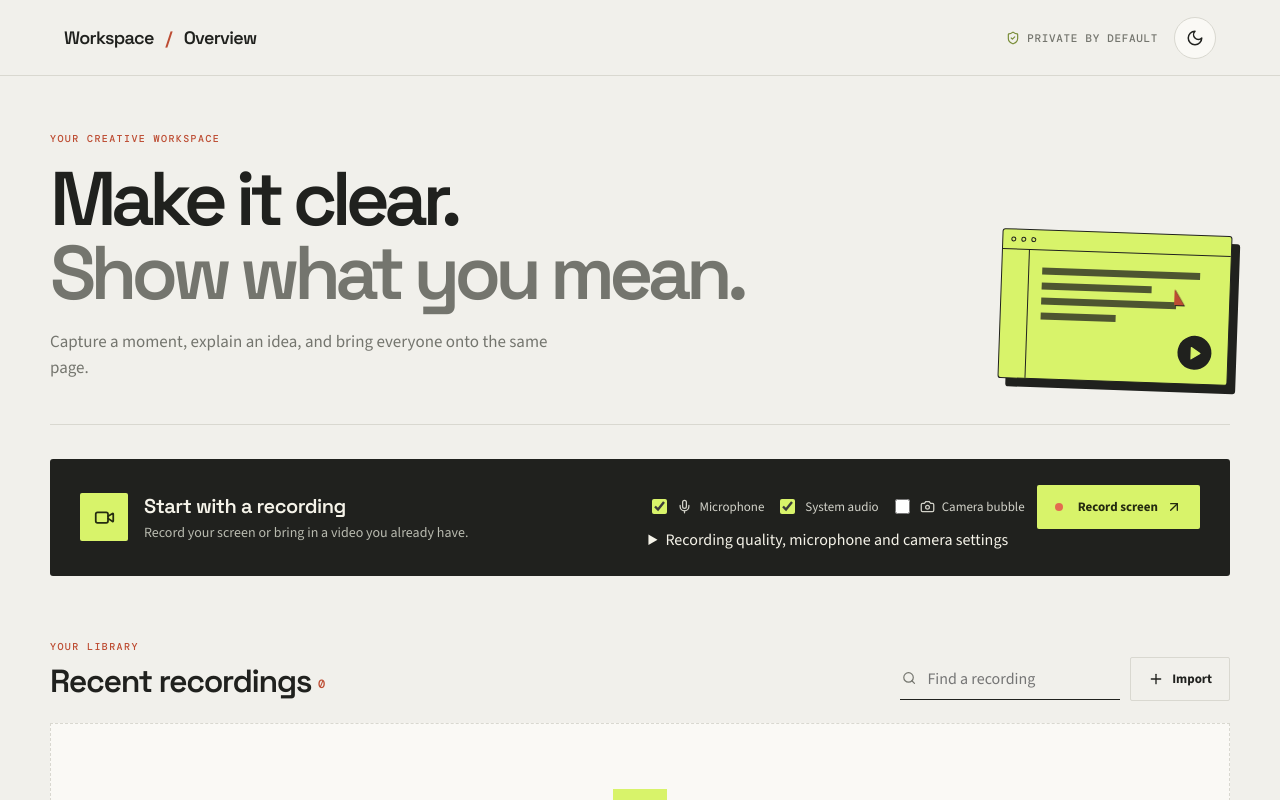
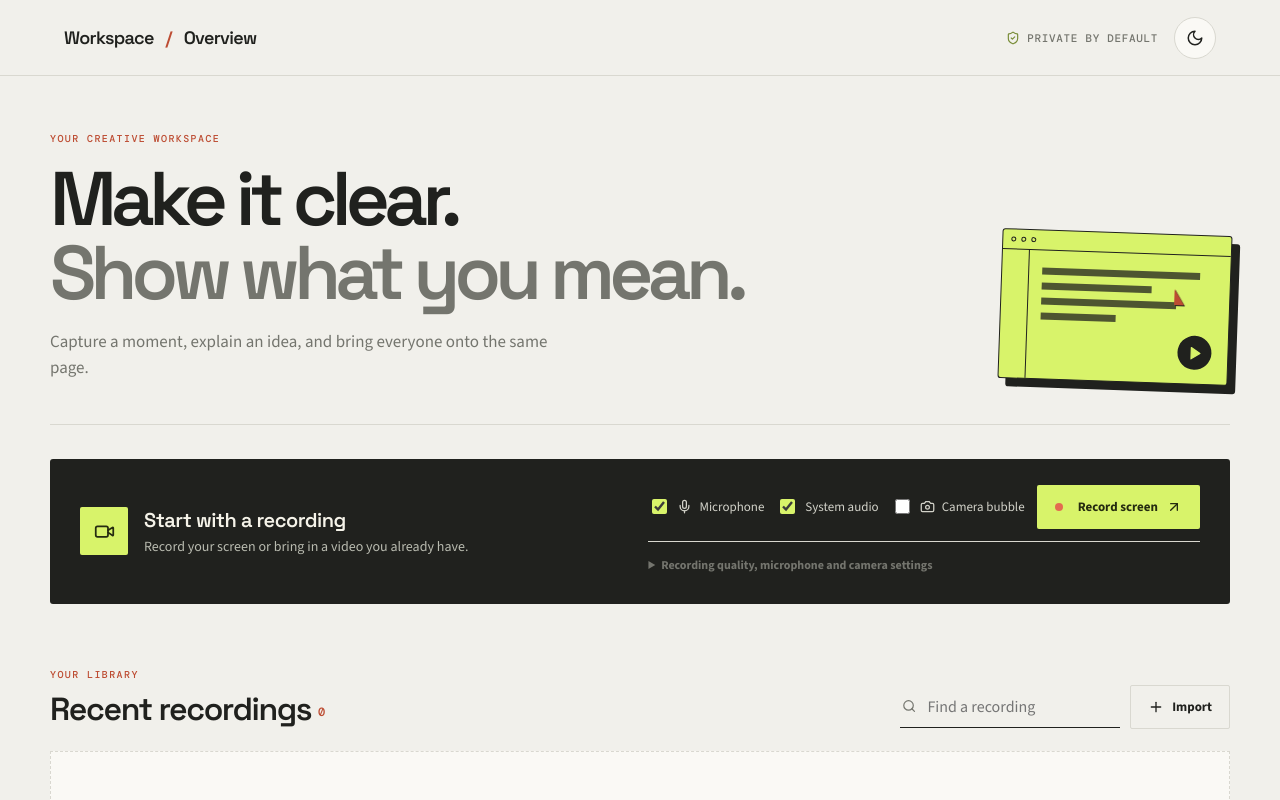
Before and after one commit to buttercode101/ScreenNote, a React (Vite) app in the folder rebuild/: page / in a window 1280 px wide. Shown: the top 800 px of the page. Built offline with nearby package versions, Linux system fonts and the light colour scheme.

Commit message:
Style the advanced capture settings and recording countdown

```diff
--- a/rebuild/src/styles.css
+++ b/rebuild/src/styles.css
@@ -203,3 +203,18 @@
 [data-theme="dark"] .settings-modal{background:#222821;color:#f1f0e8;border-color:#343a32}
 [data-theme="dark"] .settings-modal>header,[data-theme="dark"] .settings-section{border-color:#343a32}
 @media(max-width:480px){.settings-modal{padding:16px}.settings-modal>header h2{font-size:19px}.settings-actions{flex-direction:column;align-items:stretch}.settings-actions .button{width:100%}}
+
+
+.capture-setup{display:flex;flex-direction:column;gap:12px;min-width:0}
+.capture-advanced{width:100%;border-top:1px solid var(--line,#d9d8cf);padding-top:10px}
+.capture-advanced summary{font-size:12px;font-weight:650;cursor:pointer;color:var(--muted,#73776f);padding:5px 0}
+.capture-settings-grid{display:grid;grid-template-columns:repeat(2,minmax(0,1fr));gap:12px;margin-top:12px}
+.capture-settings-grid label{display:flex;flex-direction:column;gap:6px;min-width:0;font-size:11px;font-weight:650}
+.capture-settings-grid select{width:100%;min-width:0;max-width:100%;padding:9px;border:1px solid var(--line,#d9d8cf);border-radius:7px;background:var(--surface,#fffefa);color:inherit;font:12px inherit}
+.capture-settings-grid input[type="range"]{width:100%;accent-color:#a8c52f}
+.capture-settings-grid>.button{align-self:end;justify-self:start}
+.record-countdown{display:flex;align-items:center;gap:16px;flex-wrap:wrap;padding:12px 0}
+.record-countdown strong{font:700 38px "Space Grotesk",sans-serif;color:#a8c52f;min-width:42px}
+.record-countdown span{flex:1;min-width:160px;font-size:13px;color:var(--muted,#73776f)}
+[data-theme="dark"] .capture-settings-grid select{background:#171c17;border-color:#41483e;color:#f1f0e8}
+@media(max-width:620px){.capture-settings-grid{grid-template-columns:minmax(0,1fr)}.capture-settings-grid>.button{justify-self:stretch}.record-countdown{gap:10px}.record-countdown strong{font-size:30px}}
```
